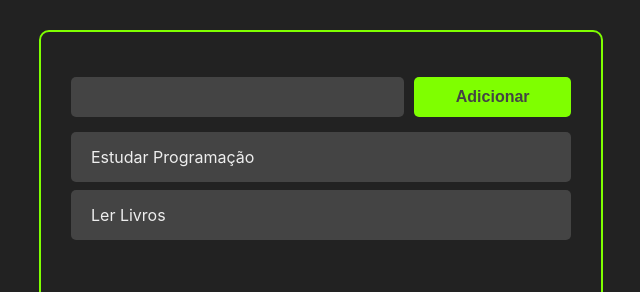
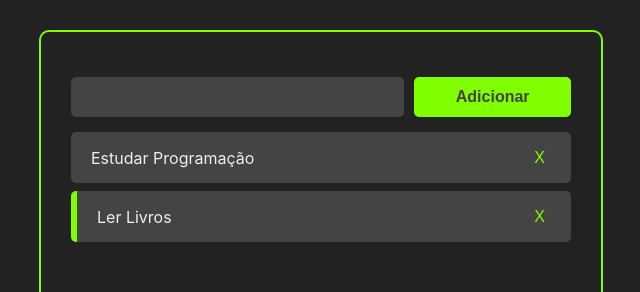
Before and after one commit to felipecabesssa/ListaTarefasReact, a React (Create React App) app: page / in a window 1280 px wide. Shown: the top 292 px of the page, without its empty margins (319-959 px from the left). Built offline with nearby package versions, Linux system fonts and the light colour scheme; the HTML template or start-up script is replaced by a standard one.

Commit message:
Deletando tarefas

```diff
--- a/package.json
+++ b/package.json
@@ -9,6 +9,7 @@
     "react": "^17.0.2",
     "react-dom": "^17.0.2",
     "react-scripts": "5.0.0",
+    "uuid": "^8.3.2",
     "web-vitals": "^2.1.2"
   },
   "scripts": {
--- a/src/App.js
+++ b/src/App.jsx
@@ -1,8 +1,10 @@
 import React, { useState } from 'react';
+import {v4 as uuidv4} from 'uuid';
 
 import Tasks from './components/Tasks';
 import AddTask from './components/AddTask';
-import "./App.css"
+
+import "./App.css";
 
 const App = () => {
   // let message = "Hello REACT";
@@ -10,20 +12,30 @@
     {
       id: '1',
       title: 'Estudar Programação',
-      completed: true
+      completed: false,
     },
     {
       id: '2',
       title: 'Ler Livros',
-      completed: true
+      completed: true,
     }
   ]);
+
+  const handleTaskClick = (taskId) => {
+    const newTasks = tasks.map(task => {
+      if (task.id === taskId) return { ...task, completed: !task.completed}
+
+      return task;
+    });
+
+    setTasks(newTasks)
+  }
 
   const handleTaskAddition = (taskTitle) => {
     const newTasks = [...tasks,
       {
+        id: uuidv4(),
         title: taskTitle,
-        id: Math.random(10),
         completed: false,
       },
     ];
@@ -31,11 +43,20 @@
     setTasks(newTasks);
   }
 
+  const handleTaskDeletion = (taskId) => {
+    const newTasks = tasks.filter(task => task.id !== taskId)
+
+    setTasks(newTasks)
+  }
+
   return (
     <>
       <div className="container">
         <AddTask handleTaskAddition={handleTaskAddition} />
-        <Tasks tasks={tasks}/>
+        <Tasks
+        tasks={tasks}
+        handleTaskClick={handleTaskClick}
+        handleTaskDeletion={handleTaskDeletion}/>
       </div>
 
     </>
--- a/src/components/AddTask.jsx
+++ b/src/components/AddTask.jsx
@@ -12,6 +12,7 @@
 
   const handleAddTaskClick = () => {
     handleTaskAddition(inputData)
+    setInputData("")
   }
 
   return (
--- a/src/components/Task.css
+++ b/src/components/Task.css
@@ -8,3 +8,14 @@
     color: #eee;
     align-items: center;
 }
+
+.task-title {
+    cursor: pointer;
+}
+
+.remove-task-button {
+    background-color: #444;
+    border: none;
+    font-size: 16px;
+    color: chartreuse;
+}
--- a/src/components/Task.jsx
+++ b/src/components/Task.jsx
@@ -1,11 +1,25 @@
-import React from 'react';
+import React from "react";
 
-import './Task.css'
+import "./Task.css";
 
-const Task = ({task}) => {
-    return <div className='task-container'>
+const Task = ({ task, handleTaskClick, handleTaskDeletion }) => {
+  return (
+    <div
+      className="task-container"
+      style={task.completed ? { borderLeft: "6px solid chartreuse" } : {}}
+    >
+      <div className="task-title" onClick={() => handleTaskClick(task.id)}>
         {task.title}
-    </div>;
-}
+      </div>
+
+      <div className="buttons-container">
+        <button className="remove-task-button" onClick={() => handleTaskDeletion(task.id)}>
+          X
+        </button>
+      </div>
+    </div>
+  );
+  // return <div className='task-container'>{task.title}</div>;
+};
 
 export default Task;
--- a/src/components/Tasks.js
+++ /dev/null
@@ -1,14 +0,0 @@
-import React from 'react';
-import Task from './Task';
-
-const Tasks = ({ tasks }) => {
-    return (
-        <>
-            {tasks.map(task => (
-            <Task task={task}/>
-            ))}
-        </>
-    );
-};
-
-export default Tasks;
--- /dev/null
+++ b/src/components/Tasks.jsx
@@ -0,0 +1,18 @@
+import React from "react";
+import Task from "./Task";
+
+const Tasks = ({ tasks, handleTaskClick, handleTaskDeletion }) => {
+  return (
+    <>
+      {tasks.map((task) => (
+        <Task
+          task={task}
+          handleTaskClick={handleTaskClick}
+          handleTaskDeletion={handleTaskDeletion}
+        />
+      ))}
+    </>
+  );
+};
+
+export default Tasks;
```
